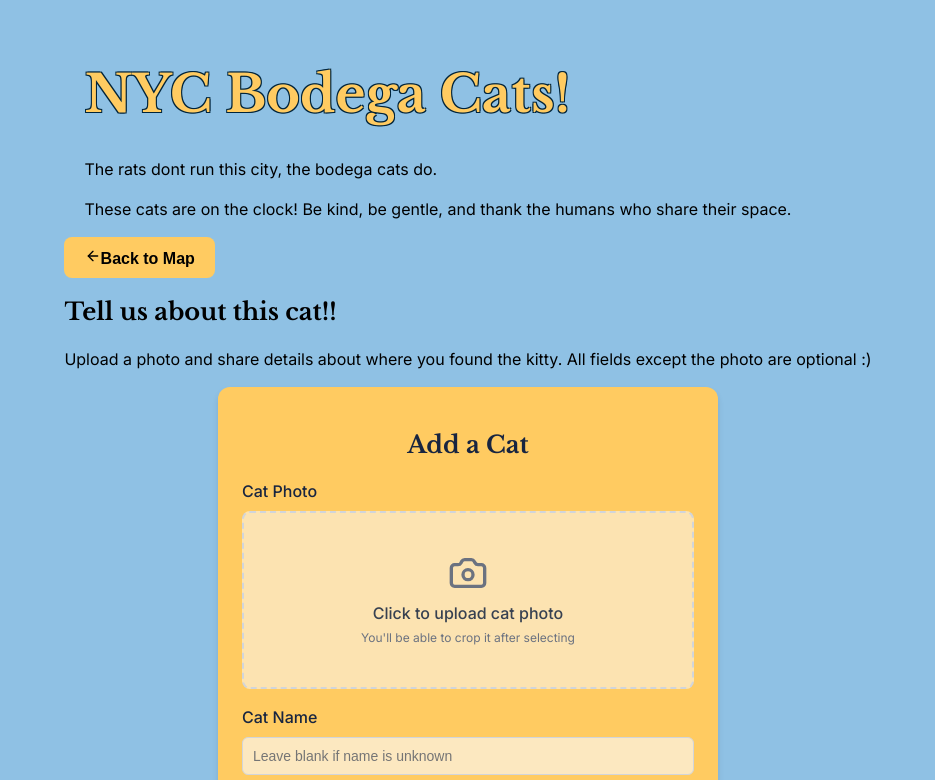
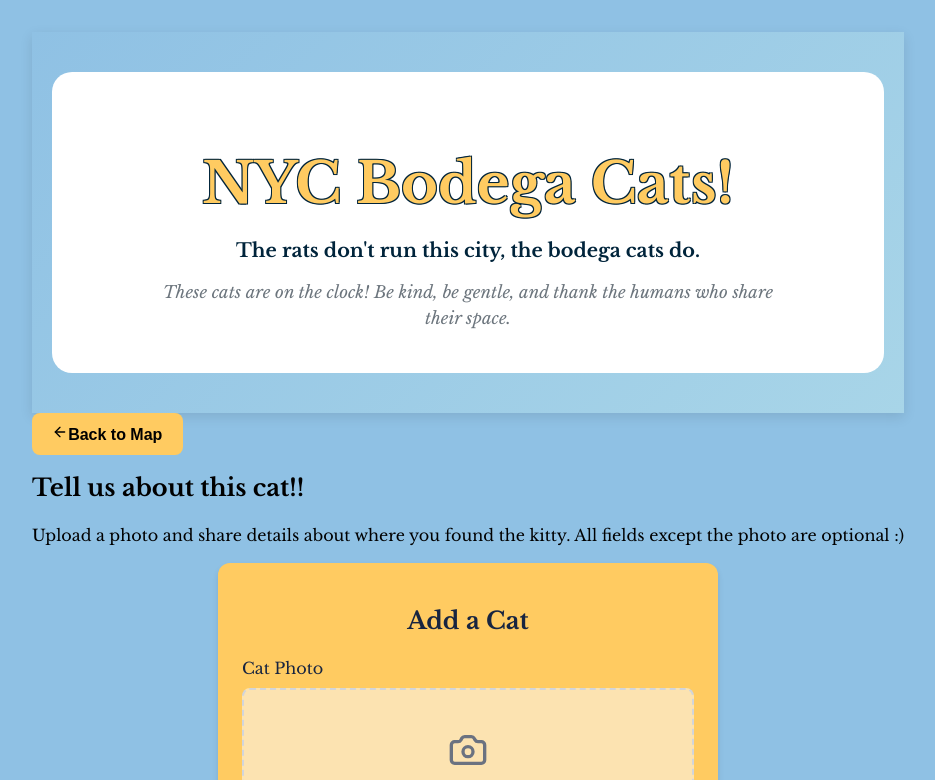
Before and after one commit to isabelle-stone/bodega-cat-finder, a React (Vite) app in the folder frontend/: page /add in a window 1280 px wide. Shown: the top 780 px of the page, without its empty margins (172-1107 px from the left). Built offline with nearby package versions, Linux system fonts and the light colour scheme; no server answers.

Commit message:
header styling

```diff
--- a/frontend/src/components/Layout/Header.jsx
+++ b/frontend/src/components/Layout/Header.jsx
@@ -11,24 +11,58 @@ function Header() {
   const navigate = useNavigate();
 
   return (
-    <header className="bg-white shadow-sm border-b">
-      <div className="container mx-auto px-4 py-4">
-        <div className="flex items-center justify-between">
+    <header style={{
+      background: 'linear-gradient(135deg, #8fc1e4 0%, #a8d5e8 100%)',
+      padding: '40px 20px',
+      boxShadow: '0 4px 12px rgba(0, 0, 0, 0.1)'
+    }}>
+      <div style={{
+        maxWidth: '900px',
+        margin: '0 auto',
+        background: 'white',
+        borderRadius: '20px',
+        padding: '40px 32px',
+        textAlign: 'center'
+      }}>
         <div
-            className="cursor-pointer"
           onClick={() => navigate('/')}
+          style={{
+            cursor: 'pointer',
+          }}
         >
-            <h1 className="text-2xl font-bold" style={{ color: '#FFCB61', textShadow:  ` -1px -1px 0 #00243b, 1px -1px 0 #00243b, -1px  1px 0 #00243b, 1px  1px 0 #00243b `}}>
+          <h1 style={{
+            color: '#FFCB61',
+            textShadow: '-1px -1px 0 #00243b, 1px -1px 0 #00243b, -1px 1px 0 #00243b, 1px 1px 0 #00243b',
+            fontFamily: "'Libre Baskerville', serif",
+            fontSize: 'clamp(2.5rem, 6vw, 3.5rem)',
+            lineHeight: '1.2',
+            marginBottom: '20px',
+            fontWeight: '700'
+          }}>
             NYC Bodega Cats!
           </h1>
-            <p>
-              The rats dont run this city, the bodega cats do.
+
+          <p style={{
+            marginBottom: '16px',
+            fontSize: 'clamp(1rem, 2.5vw, 1.2rem)',
+            color: '#00243b',
+            fontWeight: '600',
+            lineHeight: '1.4'
+          }}>
+            The rats don't run this city, the bodega cats do.
           </p>
 
-            <p>
-            These cats are on the clock! Be kind, be gentle, and thank the humans who share their space.
+          <p style={{
+            fontSize: 'clamp(0.9rem, 2vw, 1.05rem)',
+            color: '#6C757D',
+            lineHeight: '1.6',
+            fontWeight: '400',
+            fontStyle: 'italic',  // ITALICIZED!
+            maxWidth: '650px',
+            margin: '0 auto'
+          }}>
+            <em>These cats are on the clock! Be kind, be gentle, and thank the humans who share their space.</em>
           </p>
-          </div>
         </div>
       </div>
     </header>
--- a/frontend/src/index.css
+++ b/frontend/src/index.css
@@ -1,7 +1,7 @@
 @import url('https://fonts.googleapis.com/css2?family=Libre+Baskerville:ital,wght@0,400;0,700;1,400&family=Inter:wght@400;500;600;700;800&display=swap');
 
 :root {
-  font-family: 'Inter', -apple-system, BlinkMacSystemFont, sans-serif;
+  font-family: 'Libre Baskerville', -apple-system, BlinkMacSystemFont, sans-serif;
   line-height: 1.5;
   font-weight: 400;
   color-scheme: light;
@@ -11,7 +11,6 @@
   -moz-osx-font-smoothing: grayscale;
 }
 
-/* Keep your existing link styles */
 a {
   font-weight: 500;
   color: #646cff;
@@ -21,7 +20,6 @@ a:hover {
   color: #00243b;
 }
 
-/* Libre Baskerville for headings only */
 h1, h2, h3, h4, h5, h6 {
   font-family: 'Libre Baskerville', serif;
   line-height: 1.2;
@@ -33,7 +31,6 @@ h1 {
   line-height: 1.1;
 }
 
-/* Keep your existing button styles but improve them slightly */
 button {
   border-radius: 8px;
   border: 1px solid transparent;
@@ -57,7 +54,6 @@ button:focus-visible {
   outline: 4px auto -webkit-focus-ring-color;
 }
 
-/* Keep your existing body background */
 html, body {
   background-color: #8fc1e4;
   margin: 0;
@@ -67,14 +63,12 @@ html, body {
   display: block;
 }
 
-/* Add some nice improvements without breaking things */
 .container {
   max-width: 1200px;
   margin: 0 auto;
   padding: 0 20px;
 }
 
-/* Make everything more mobile-friendly */
 @media (max-width: 768px) {
   h1 {
     font-size: 2rem;
@@ -90,7 +84,6 @@ html, body {
   }
 }
 
-/* Smooth animations */
 * {
   box-sizing: border-box;
 }
--- a/frontend/src/pages/Home.jsx
+++ b/frontend/src/pages/Home.jsx
@@ -106,7 +106,7 @@ function Home() {
               center={[40.7128, -74.0060]}
             />
 
-            {/* Recent Cats Below Map - Now with colorful blocks */}
+            {/* Recent Cats Below Map */}
             <div className="bg-white rounded-xl shadow-lg p-6">
               <div className="flex items-center justify-between mb-6">
                 <h2 className="text-2xl font-bold text-gray-800">
@@ -137,7 +137,7 @@ function Home() {
             </div>
           </div>
         ) : (
-          /* Grid View - now using RecentCatsGrid too! */
+          /* Grid View */
           <div className="space-y-6">
             <div className="bg-white rounded-xl shadow-lg p-6">
               <div className="flex items-center justify-between mb-6">
```
Lines whose indentation alone changed are shown as unchanged.
